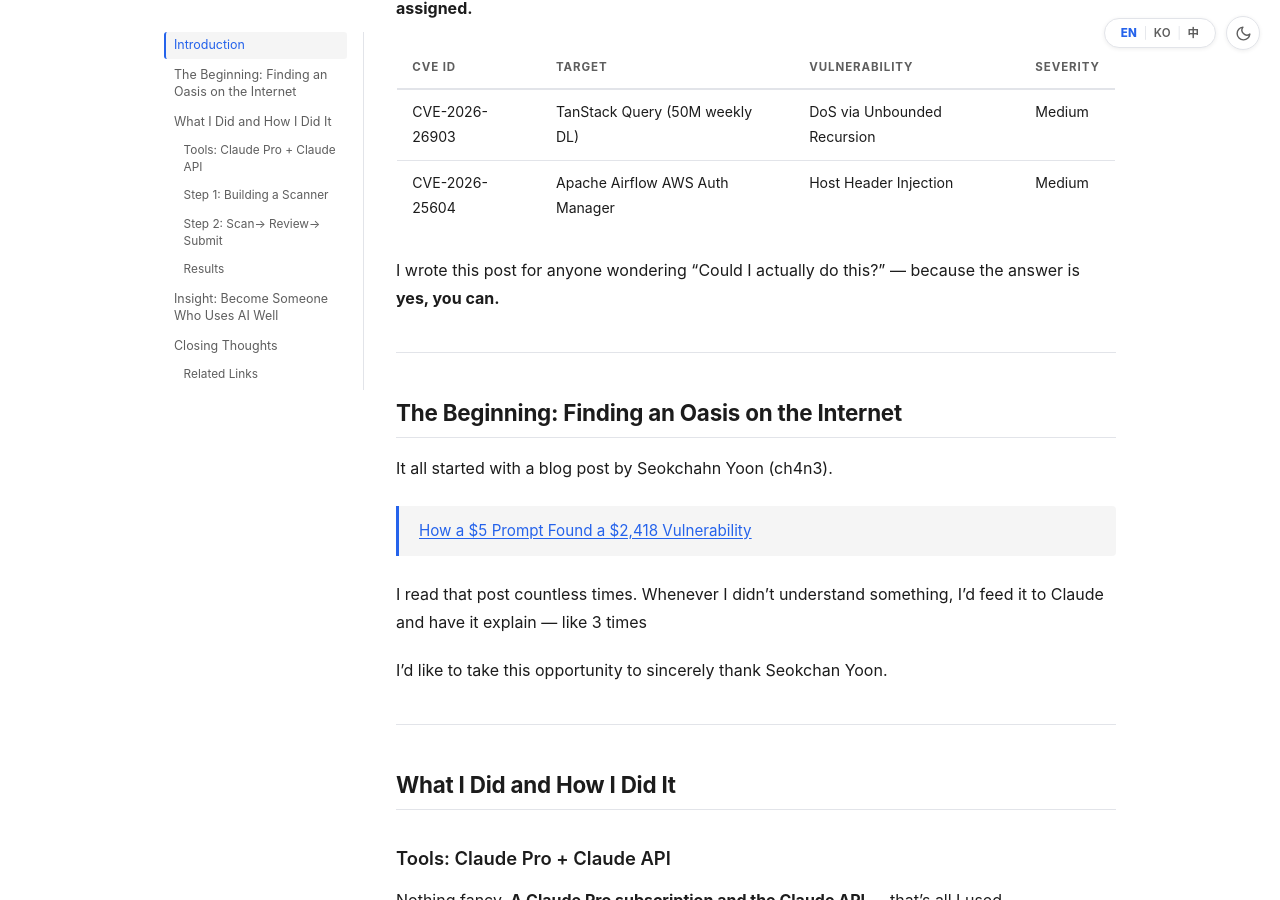
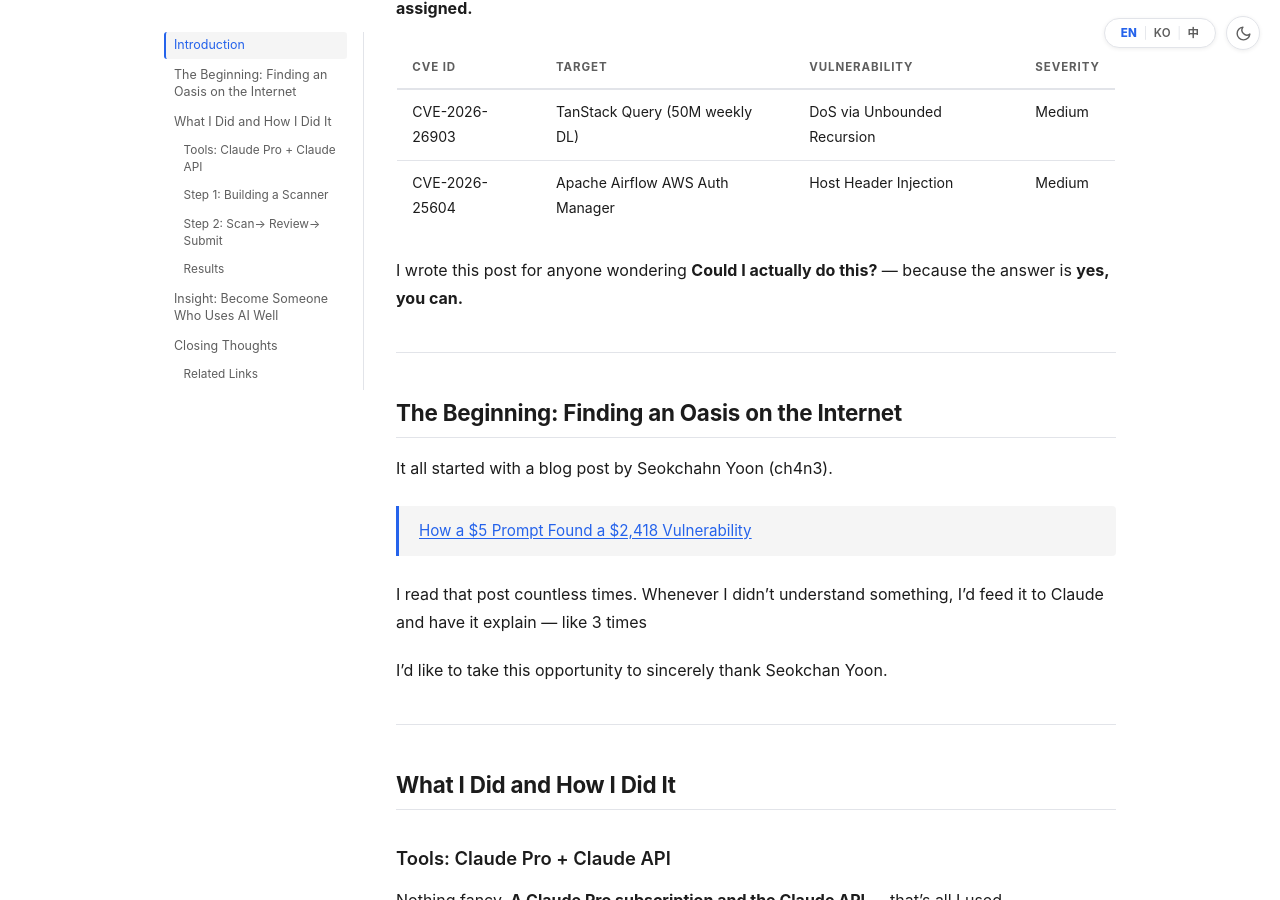
Before and after one commit to John-Jung/John-Jung.github.io, a Jekyll site: the page built from _posts/2026-04-23-how-i-got-cves-with-ai.md, in a window 1280 px wide and 900 px high, scrolled down 702 px. Built offline with Jekyll 4.4.1, drawn with Linux system fonts in a browser that asks for light colours.

Commit message:
update how I got cves with AI

```diff
--- a/_posts/2026-04-23-how-i-got-cves-with-ai.md
+++ b/_posts/2026-04-23-how-i-got-cves-with-ai.md
@@ -21,7 +21,7 @@
 | CVE-2026-26903 | TanStack Query (50M weekly DL) | DoS via Unbounded Recursion | Medium |
 | CVE-2026-25604 | Apache Airflow AWS Auth Manager | Host Header Injection | Medium |
 
-I wrote this post for anyone wondering "Could I actually do this?" — because the answer is **yes, you can.**
+I wrote this post for anyone wondering **Could I actually do this?** — because the answer is **yes, you can.**
 
 ---
 
```
Also changed, not shown: _posts/2026-04-23-how-i-got-cves-with-ai-ko.md (+1 -1 lines), _posts/2026-04-23-how-i-got-cves-with-ai-zh.md (+1 -1 lines), 3 other files.
